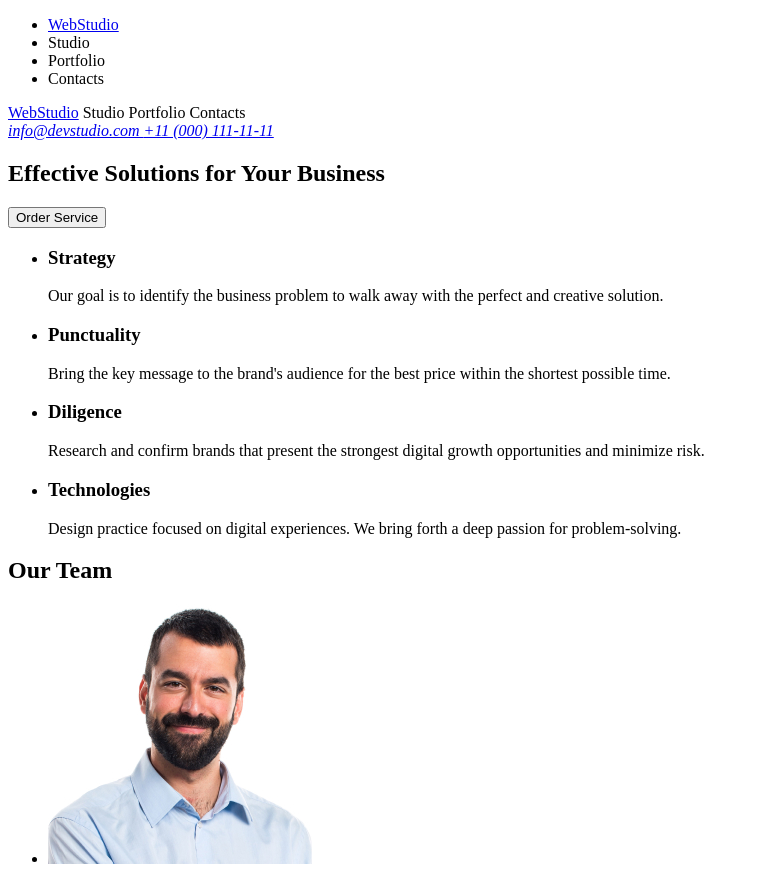
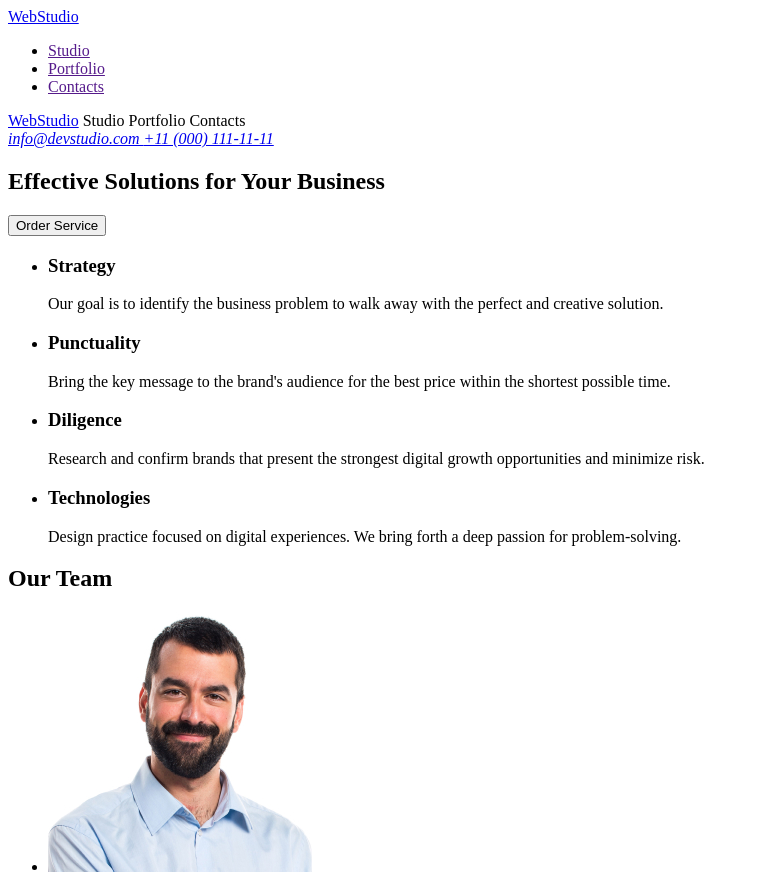
Before and after one commit to kulikp1/goit-markup-hw-01, a plain HTML site: page index.html in a window 1280 px wide. Shown: the top 875 px of the page, without its empty margins (0-759 px from the left). Drawn offline with Linux system fonts and the light colour scheme.

Commit message:
Change nav

```diff
--- a/index.html
+++ b/index.html
@@ -9,13 +9,11 @@
   <body>
     <header>
       <nav>
+        <a href="./index.html">WebStudio</a>
         <ul>
-          <li>
-            <a href="./index.html">WebStudio</a>
-          </li>
-          <li>Studio </li>
-          <li>Portfolio </li>
-          <li>Contacts </li>
+          <li><a href="">Studio</a> </li>
+          <li> <a href="">Portfolio</a> </li>
+          <li> <a href="">Contacts</a> </li>
         </ul>
         <a href="./index.html">WebStudio</a>
         Studio Portfolio Contacts
```
